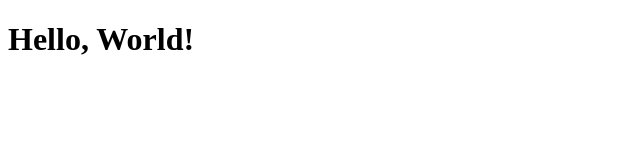
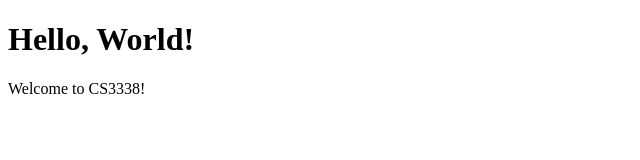
Before and after one commit to SAR0804/CS3338-first-project, a plain HTML site: page index.html in a window 1280 px wide. Shown: the whole page, without its empty margins (0-640 px from the left). Drawn offline with Linux system fonts and the light colour scheme.

Commit message:
included a new line of text

```diff
--- a/index.html
+++ b/index.html
@@ -7,5 +7,6 @@
 </head>
 <body>
     <h1>Hello, World!</h1>
+    <p>Welcome to CS3338!</p>
 </body>
 </html>
```
